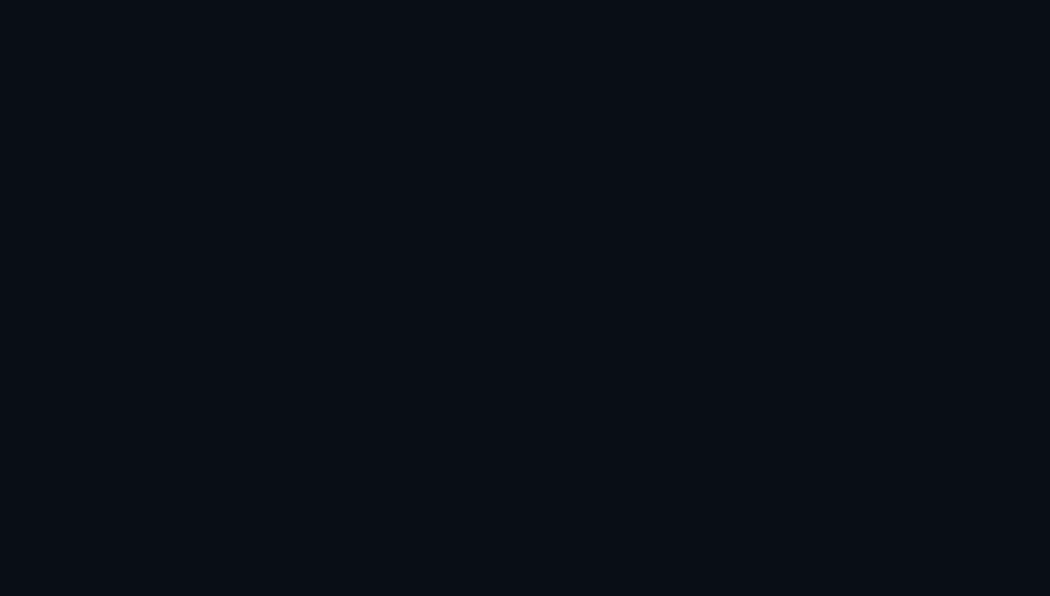
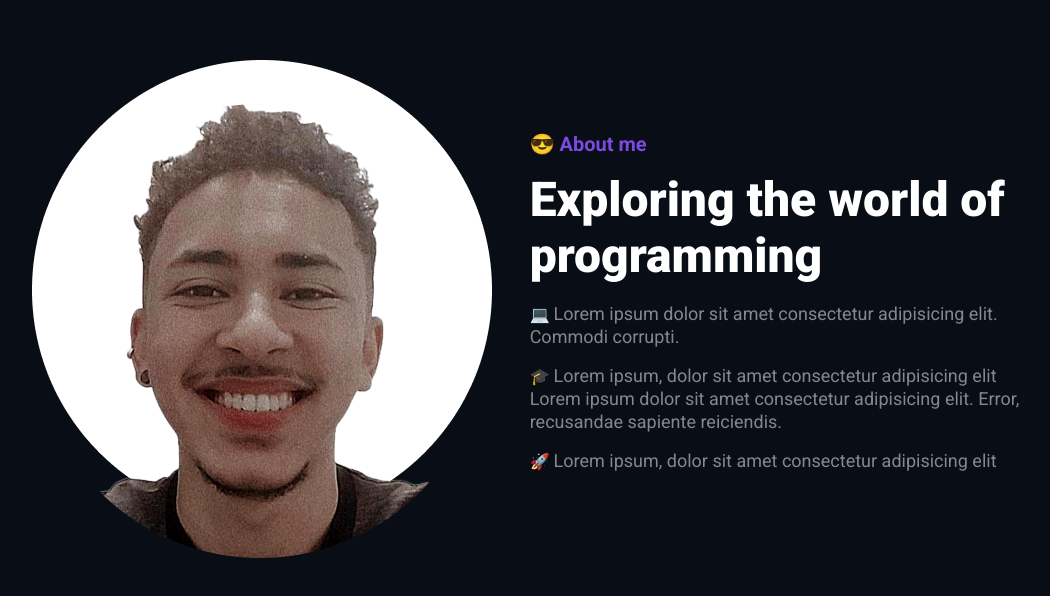
Before and after one commit to Shobhit-Mishra-02/portfolio-v3, a React (Create React App) app: page / in a window 1280 px wide. Shown: the part 1068-1664 px from the top of the page, without its empty margins (109-1159 px from the left). Before the commit the page ends 800 px from the top, so only its background shows below. Built offline with nearby package versions, Linux system fonts and the light colour scheme.

Commit message:
added code for about me section

```diff
--- a/src/App.tsx
+++ b/src/App.tsx
@@ -1,12 +1,14 @@
 import React from "react";
 import Navigation from "./components/Navigation";
 import Header from "./components/Header";
+import AboutSection from "./components/AboutSection";
 
 function App() {
   return (
     <div className="container default-font">
       <Navigation />
       <Header />
+      <AboutSection />
     </div>
   );
 }
--- /dev/null
+++ b/src/components/AboutSection.tsx
@@ -0,0 +1,46 @@
+import "../styles/AboutSection.css";
+import { ExpandOnLoading, UpMotionOnLoading } from "./LoadingAnimation";
+
+export default () => {
+  return (
+    <div className="container-margin">
+      <ExpandOnLoading>
+        <div id="about" className="about_section">
+          <div className="about_section__image">
+            <img src="/ProfilePic.png" alt="profile pic" />
+          </div>
+          <div className="about_section__content">
+            <span>😎 About me</span>
+            <h2>Exploring the world of programming</h2>
+            <div className="about_section__lines">
+              <p>
+                💻{" "}
+                <span>
+                  {" "}
+                  Lorem ipsum dolor sit amet consectetur adipisicing elit.
+                  Commodi corrupti.
+                </span>
+              </p>
+              <p>
+                🎓{" "}
+                <span>
+                  {" "}
+                  Lorem ipsum, dolor sit amet consectetur adipisicing elit Lorem
+                  ipsum dolor sit amet consectetur adipisicing elit. Error,
+                  recusandae sapiente reiciendis.
+                </span>
+              </p>
+              <p>
+                🚀{" "}
+                <span>
+                  {" "}
+                  Lorem ipsum, dolor sit amet consectetur adipisicing elit
+                </span>
+              </p>
+            </div>
+          </div>
+        </div>
+      </ExpandOnLoading>
+    </div>
+  );
+};
--- a/src/components/Header.tsx
+++ b/src/components/Header.tsx
@@ -1,14 +1,11 @@
 import { TfiDownload } from "react-icons/tfi";
 import "../styles/Header.css";
-import { FiGithub } from "react-icons/fi";
-import { FaLinkedinIn } from "react-icons/fa";
-import { AiOutlineMail } from "react-icons/ai";
 import { UpMotionOnLoading } from "./LoadingAnimation";
 
 export default () => {
   return (
     <UpMotionOnLoading>
-      <div className="header">
+      <div id="header" className="header-section">
         <div className="header_image__section">
           <img src="/Hero.png" alt="hero image" />
         </div>
--- a/src/components/Navigation.tsx
+++ b/src/components/Navigation.tsx
@@ -1,7 +1,7 @@
 import React, { useState } from "react";
 import { AiOutlineClose, AiOutlineMenu } from "react-icons/ai";
 import "../styles/Navigation.css";
-import { ExpandOnLoading } from "./LoadingAnimation";
+import { ExpandOnLoading, UpMotionOnLoading } from "./LoadingAnimation";
 
 const MenuOptions: React.FC = () => (
   <>
@@ -21,7 +21,7 @@ export default () => {
 
   return (
     <nav className="navbar">
-      <ExpandOnLoading>
+      <UpMotionOnLoading>
         <div className="navbar_options">
           <span className="navbar_options__left">
             <svg
@@ -67,7 +67,7 @@ export default () => {
             </div>
           </ul>
         </div>
-      </ExpandOnLoading>
+      </UpMotionOnLoading>
     </nav>
   );
 };
--- a/src/index.css
+++ b/src/index.css
@@ -36,6 +36,10 @@ body {
 
 .display-block {
   display: block;
+}
+
+.container-margin {
+  margin: 22rem 0rem 8rem;
 }
 
 button:focus {
--- /dev/null
+++ b/src/styles/AboutSection.css
@@ -0,0 +1,75 @@
+.about_section {
+  /* padding: 4rem 0rem; */
+  display: flex;
+  justify-content: center;
+  align-items: center;
+  gap: 1.5rem;
+  flex-wrap: wrap;
+  /* margin-top: 9.5rem;
+  margin-bottom: 6rem; */
+}
+
+.about_section__image img {
+  height: auto;
+  width: 100%;
+}
+
+.about_section__content span {
+  font-style: normal;
+  font-weight: 700;
+  font-size: 20px;
+  line-height: 23px;
+  color: #7b4ae2;
+}
+
+.about_section__content h2 {
+  padding: 1rem 0rem 1.1rem;
+  font-style: normal;
+  font-weight: 800;
+  font-size: 48px;
+  line-height: 56px;
+}
+
+.about_section__lines p {
+  padding-bottom: 1rem;
+}
+
+.about_section__lines span {
+  padding-top: 2.1rem;
+  font-style: normal;
+  font-weight: 400;
+  font-size: 18px;
+
+  color: rgba(255, 255, 255, 0.5);
+}
+
+/* Responsive design  */
+
+/* sm devices  */
+@media (min-width: 640px) {
+  .about_section__image img {
+    max-width: 480px;
+  }
+}
+
+/* md devices  */
+@media (min-width: 768px) {
+}
+
+/* lg devices  */
+@media (min-width: 1024px) {
+  .about_section__content {
+    max-width: 480px;
+  }
+
+  .about_section {
+    justify-content: space-evenly;
+  }
+}
+
+/* xl devices  */
+@media (min-width: 1280px) {
+  .about_section__content {
+    max-width: 500px;
+  }
+}
--- a/src/styles/Header.css
+++ b/src/styles/Header.css
@@ -1,4 +1,4 @@
-.header {
+.header-section {
   display: flex;
   justify-content: center;
   align-items: center;
@@ -19,7 +19,7 @@
 .header_content__section span {
   font-style: normal;
   font-weight: 700;
-  font-size: 14px;
+  font-size: 20px;
   line-height: 16px;
   color: #7b4ae2;
 }
@@ -90,7 +90,7 @@
 
 /* md devices  */
 @media (min-width: 768px) {
-  .header {
+  .header-section {
     flex-direction: row;
     gap: 1rem;
     margin: 4rem 0rem 0rem;
@@ -99,7 +99,7 @@
 
 /* lg devices  */
 @media (min-width: 1024px) {
-  .header {
+  .header-section {
     gap: 2rem;
   }
   .header_content__section {
@@ -123,7 +123,7 @@
 
 /* xl devices  */
 @media (min-width: 1280px) {
-  .header {
+  .header-section {
     justify-content: space-between;
     margin: 6rem 0rem 0rem;
   }
--- a/src/styles/Navigation.css
+++ b/src/styles/Navigation.css
@@ -22,6 +22,7 @@
   border: none;
   background-color: transparent;
   cursor: pointer;
+  border-radius: 5px;
 }
 
 .navbar_options__icon {
```
Also changed, not shown: public/ProfilePic.png (added).
